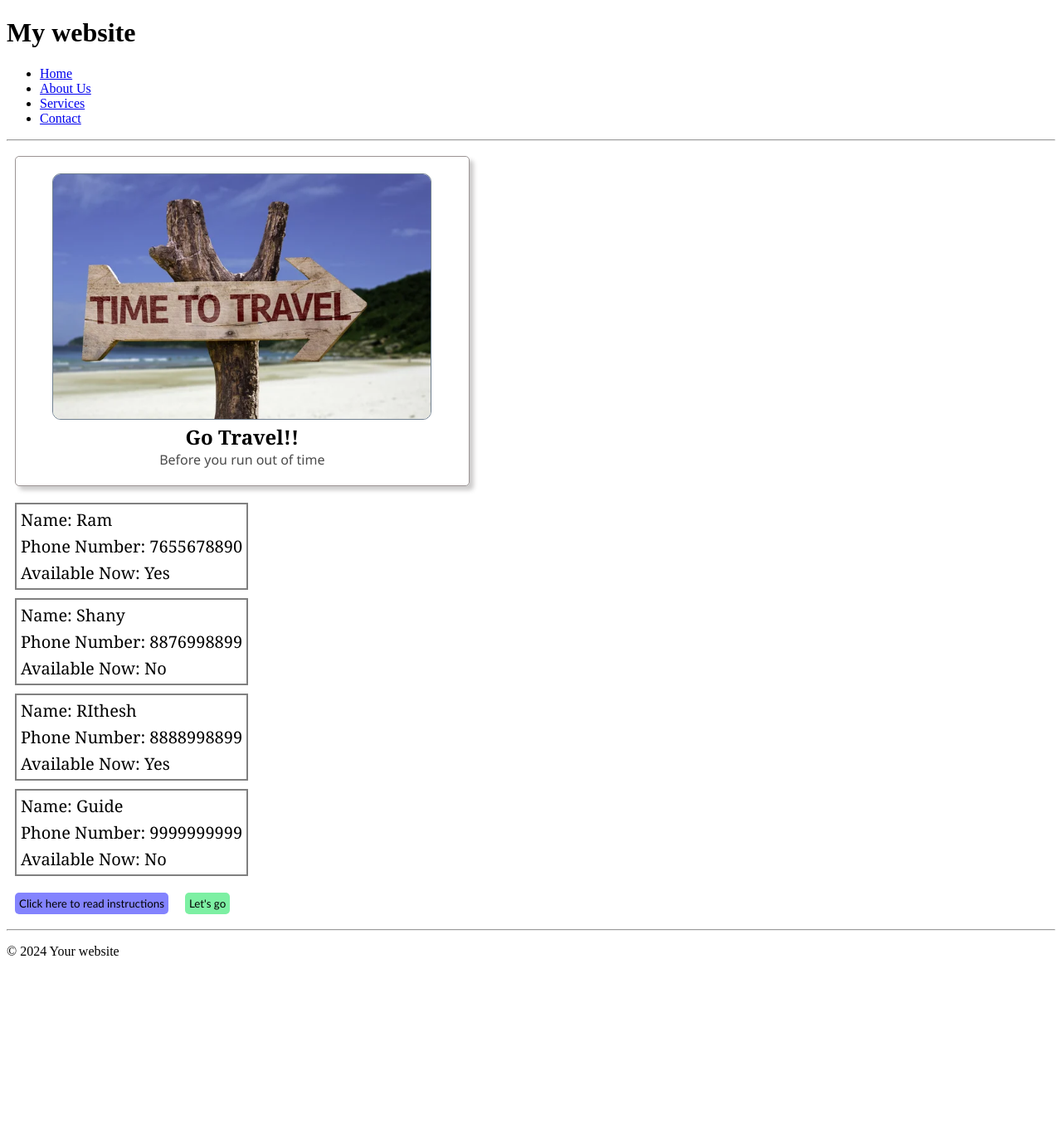
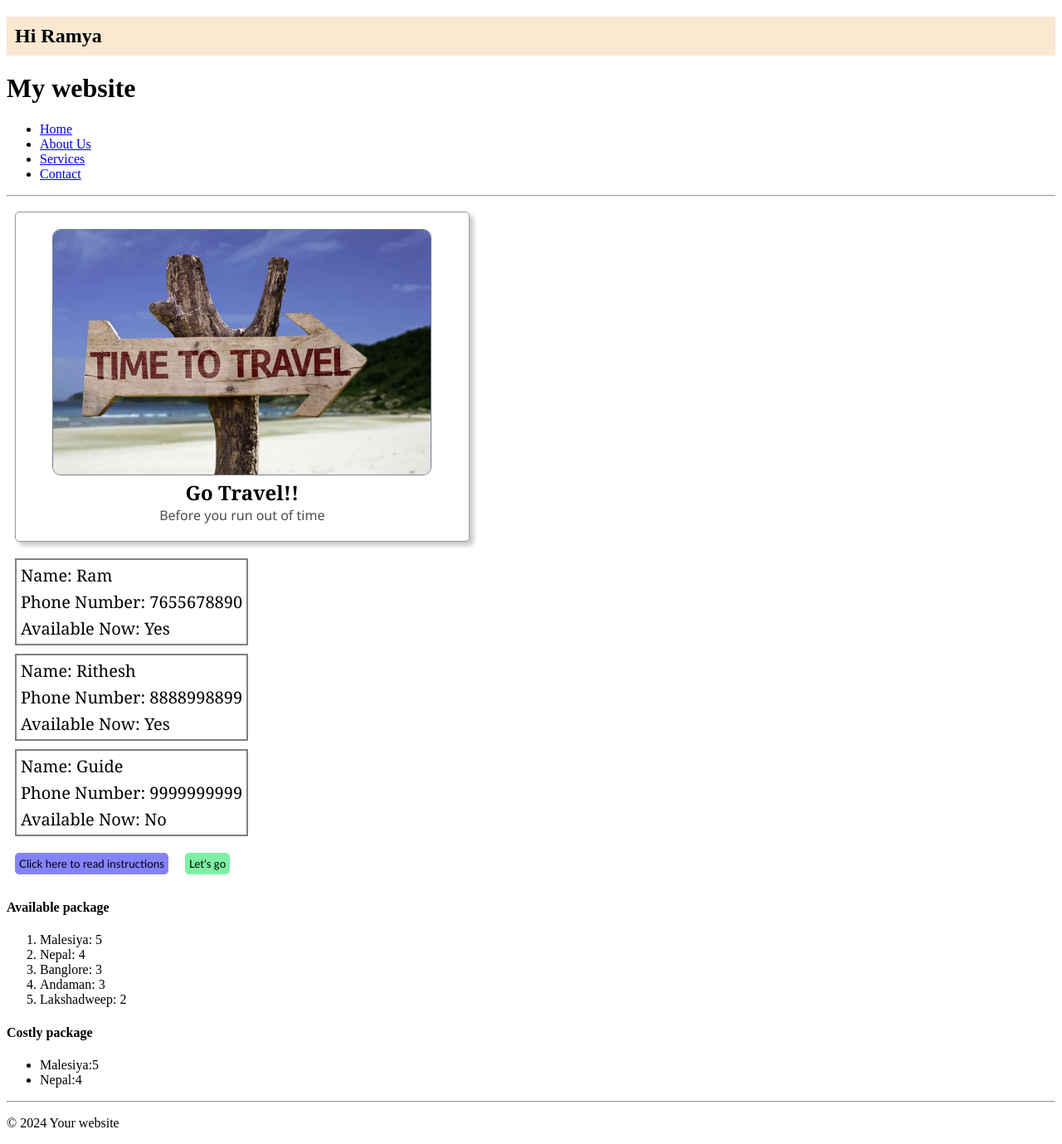
Before and after one commit to Kavana-navada/React-Learning, a React (Vite) app: page / in a window 1280 px wide. Shown: the whole page at 83% size. Before the commit the page ends 1172 px from the top, so only its background shows below. Built offline with nearby package versions, Linux system fonts and the light colour scheme.

Commit message:
updated LocationList component

```diff
--- a/src/App.jsx
+++ b/src/App.jsx
@@ -3,17 +3,28 @@ import Footer from "./Footer.jsx";
 import Card  from "./Card.jsx";
 import Button from "./Button/Button.jsx";
 import Contact from "./Contact.jsx";
+import UserGreeting from "./UserGreeting.jsx";
+import {LocationList, CostlyList} from "./LocationList.jsx";
+
 function App() {
+     const locationDetails=[{id:1,name:'Banglore', days:3},
+          {id:2,name:'Lakshadweep',days:2},
+          {id:3,name:'Andaman',days:3},
+          {id:4,name:'Nepal',days:4},
+          {id:5,name:'Malesiya',days:5}];
  return(
           <>
+               <UserGreeting isloggedin={true} name="Ramya" />
                <Header />
                <Card />
                <br />
                <Contact name="Ram" phn={7655678890} isavailable={true}/>
-               <Contact name="Shany" phn={8876998899} isavailable={false}/>
-               <Contact name="RIthesh" phn={8888998899} isavailable={true}/>
+               <Contact name="Rithesh" phn={8888998899} isavailable={true}/>
                <Contact></Contact>
                <Button />
+               <LocationList items={locationDetails} category="Available package"/>
+               <CostlyList items={locationDetails} category="Costly package"/>
+
                <Footer />
           </>
  );
--- /dev/null
+++ b/src/LocationList.jsx
@@ -0,0 +1,37 @@
+import PropTypes from 'prop-types';
+function LocationList(props)
+{
+    const location=props.items;
+    const category=props.category;
+
+    location.sort((a,b)=>b.days-a.days);
+    const locationItem=location.map(place=><li key={place.id}>{place.name}:&nbsp;{place.days}</li>)
+
+return(
+            <>
+                <h4>{category}</h4>
+                <ol>{locationItem}</ol>
+                {/* <ul>{listItems}</ul> */}
+            </>);
+}
+LocationList.propTypes={
+                    category:PropTypes.string,
+                    items:PropTypes.arrayOf(PropTypes.shape({id:PropTypes.number,
+                                                            name:PropTypes.string,
+                                                            days:PropTypes.number}))
+}
+
+function CostlyList(props)
+{
+    const location=props.items;
+    const category=props.category;
+    const highdays=location.filter(place=>place.days>3);
+    const listItems=highdays.map(highday=> < li key={highday.id}>{highday.name}:{highday.days}</li>)
+
+    return(
+        <>
+            <h4>{category}</h4>
+            <ul>{listItems}</ul>
+        </>);
+}
+export  {LocationList,CostlyList};
--- /dev/null
+++ b/src/UserGreeting.jsx
@@ -0,0 +1,21 @@
+import propTypes from 'prop-types';
+function UserGreeting(props){
+        if(props.isloggedin)
+        {
+           return ( <h2 className="welcome-msg">Hi {props.name}</h2>);
+        }
+        else
+        {
+            return(<h2 className="welcome-msg" style={{backgroundColor:'red'}}>Please log in to continue</h2>)
+        }
+
+}
+UserGreeting.proptypes={
+    isloggedin:propTypes.bool,
+    name:propTypes.string,
+}
+UserGreeting.defaultProps={
+    isloggedin:false,
+    name:"Guest",
+}
+export default UserGreeting
--- a/src/index.css
+++ b/src/index.css
@@ -34,5 +34,10 @@
 }
 .contactList p{
     margin: 5px;
+}
 
+
+.welcome-msg{
+    background-color: rgb(250, 232, 209);
+    padding: 10px;
 }
```
